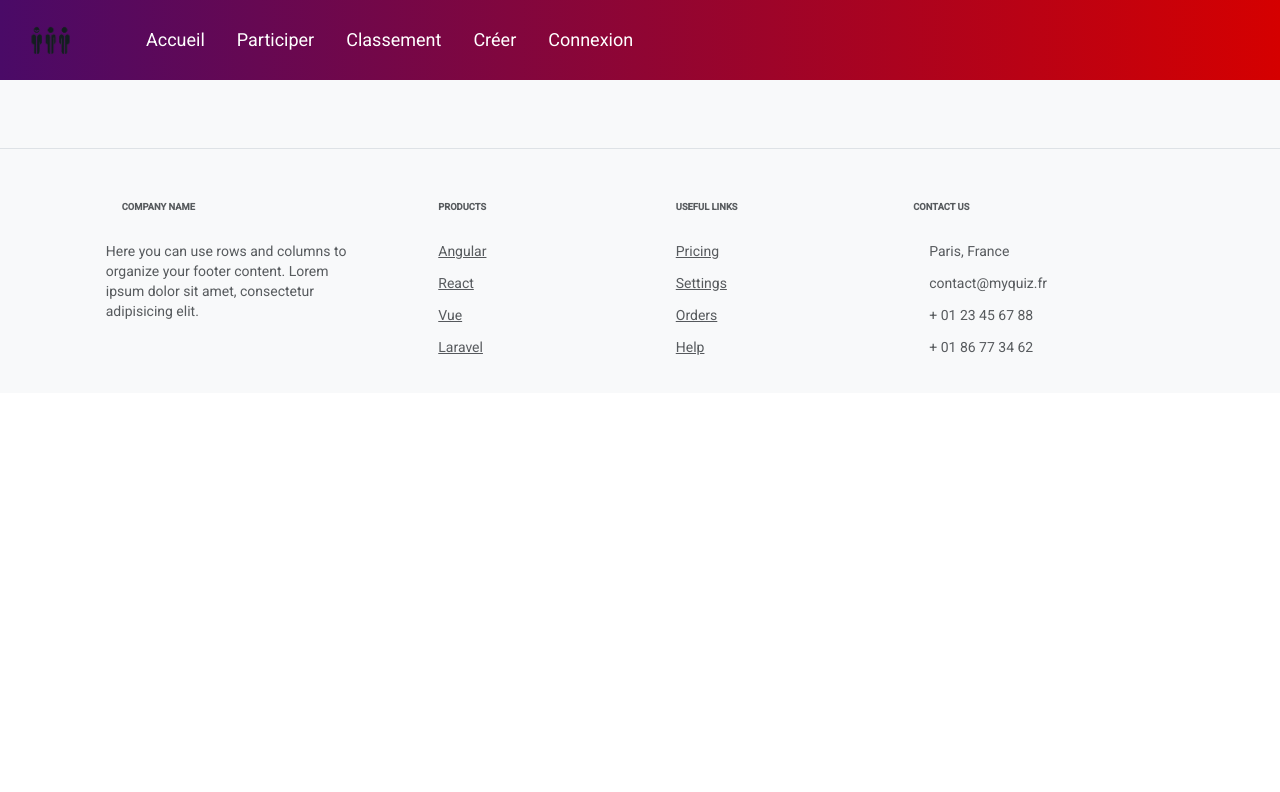
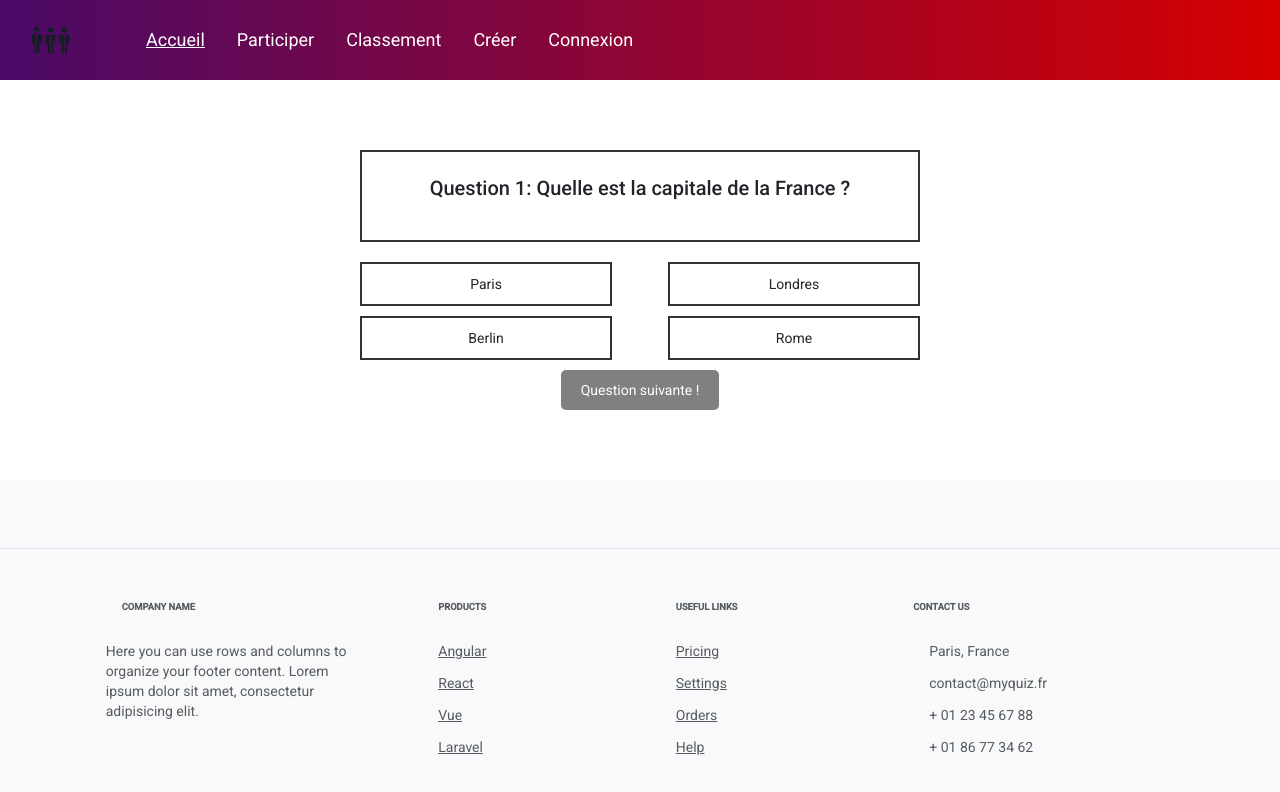
Before and after one commit to Maxime-ECE/FinalProjectWeb, an Angular app in the folder epf-front-skeleton-main/: page /quizz-en-cours in a window 1280 px wide. Before the commit this address led to /. Shown: the top 792 px of the page. Built offline with nearby package versions, Linux system fonts and the light colour scheme.

Commit message:
toutes les updates

```diff
--- a/epf-front-skeleton-main/src/app/app-routing.module.ts
+++ b/epf-front-skeleton-main/src/app/app-routing.module.ts
@@ -17,6 +17,8 @@ import { ConnexionComponent } from "./connexion/connexion.component"
 import { FooterComponent } from "./footer/footer.component"
 import { CreateOwnQuestionsComponent } from './create-own-questions/create-own-questions.component';
 import { CreateWithExistingQuizComponent } from './create-with-existing-quiz/create-with-existing-quiz.component';
+import { QuizzEnCours } from "./quizz-en-cours/quizz-en-cours.component"
+import { Connecté } from "./connecté/connecté.component"
 
 
 const routes: Routes = [
@@ -29,6 +31,8 @@ const routes: Routes = [
   { path: 'footer', component: FooterComponent },
   { path: 'create-own-questions', component: CreateOwnQuestionsComponent },
   { path: 'create-with-existing-quiz', component: CreateWithExistingQuizComponent },
+  { path: 'quizz-en-cours', component: QuizzEnCours},
+  { path: 'connecté', component: Connecté},
 
   {
     path: "students",
--- a/epf-front-skeleton-main/src/app/app.module.ts
+++ b/epf-front-skeleton-main/src/app/app.module.ts
@@ -23,6 +23,8 @@ import { ConnexionComponent } from './connexion/connexion.component';
 import { FooterComponent } from './footer/footer.component';
 import { CreateOwnQuestionsComponent } from './create-own-questions/create-own-questions.component';
 import { CreateWithExistingQuizComponent } from './create-with-existing-quiz/create-with-existing-quiz.component'
+import { QuizzEnCours } from './quizz-en-cours/quizz-en-cours.component';
+import { Connecté } from "./connecté/connecté.component"
 
 @NgModule({
   declarations: [
@@ -41,6 +43,8 @@ import { CreateWithExistingQuizComponent } from './create-with-existing-quiz/cre
     FooterComponent,
     CreateOwnQuestionsComponent,
     CreateWithExistingQuizComponent,
+    QuizzEnCours,
+    Connecté,
   ],
   imports: [
     BrowserModule,
--- a/epf-front-skeleton-main/src/app/card-container/card-container.component.html
+++ b/epf-front-skeleton-main/src/app/card-container/card-container.component.html
@@ -1,5 +1,5 @@
 <div class="card-container">
-  <div class="card">
+  <div class="card" routerLink="/quizz-en-cours">
     <h3 *ngFor="let name of quizz" class="title">{{name.titre}}</h3>
     <div class="bar">
       <div class="emptybar"></div>
@@ -9,7 +9,7 @@
       <img src="assets/logo_quizz.jpg" class="image">
     </div>
   </div>
-  <div class="card">
+  <div class="card" routerLink="/quizz-en-cours">
     <h3 class="title">Card 2</h3>
     <div class="bar">
       <div class="emptybar"></div>
@@ -19,7 +19,7 @@
       <img src="assets/logo_quizz.jpg" class="image">
     </div>
   </div>
-  <div class="card">
+  <div class="card" routerLink="/quizz-en-cours">
     <h3 class="title">Card 3</h3>
     <div class="bar">
       <div class="emptybar"></div>
@@ -29,7 +29,7 @@
       <img src="assets/logo_quizz.jpg" class="image">
     </div>
   </div>
-  <div class="card">
+  <div class="card" routerLink="/quizz-en-cours">
     <h3 class="title">Card 4</h3>
     <div class="bar">
       <div class="emptybar"></div>
--- /dev/null
+++ b/epf-front-skeleton-main/src/app/connecté/connecté.component.html
@@ -0,0 +1,4 @@
+<div class="login-container">
+  <h2>Vous êtes connecté</h2>
+  <p>Bienvenue, {{ username }}</p>
+</div>
--- /dev/null
+++ b/epf-front-skeleton-main/src/app/connecté/connecté.component.scss
@@ -0,0 +1,20 @@
+.login-container {
+  max-width: 400px;
+  margin: auto;
+  padding: 20px;
+  border: 1px solid #ccc;
+  border-radius: 5%;
+  background-color: #f9f9f9;
+  margin-top: 10%;
+}
+
+h2 {
+  text-align: center;
+  color: #007bff;
+}
+
+p {
+  text-align: center;
+  margin-top: 20px;
+  font-size: 18px;
+}
--- /dev/null
+++ b/epf-front-skeleton-main/src/app/connecté/connecté.component.ts
@@ -0,0 +1,20 @@
+import { Component, OnInit } from '@angular/core';
+import { ActivatedRoute } from '@angular/router';
+
+
+@Component({
+  selector: 'epf-connecté',
+  templateUrl: './connecté.component.html',
+  styleUrls: ['./connecté.component.scss']
+})
+export class Connecté implements OnInit {
+  username: string | null = '';
+
+  constructor(private route: ActivatedRoute) { }
+
+  ngOnInit(): void {
+    // Récupérer le nom d'utilisateur de la route
+    this.username = this.route.snapshot.paramMap.get('username');
+  }
+
+}
--- a/epf-front-skeleton-main/src/app/connexion/connexion.component.html
+++ b/epf-front-skeleton-main/src/app/connexion/connexion.component.html
@@ -1,9 +1,9 @@
 <div class="login-container">
   <h2>Connexion</h2>
-  <form>
+  <form (ngSubmit)="login()">
     <div class="form-group">
-      <label for="email">Email:</label>
-      <input type="email" id="email" name="email" [(ngModel)]="email" required>
+      <label for="username">Nom d'utilisateur:</label>
+      <input type="text" id="username" name="username" [(ngModel)]="username" required>
     </div>
     <div class="form-group">
       <label for="password">Mot de passe:</label>
@@ -11,7 +11,4 @@
     </div>
     <button type="submit">Login</button>
   </form>
-  <div class="signup-link">
-    Pas encore de compte? <a routerLink="/signup">Créer un compte</a>
-  </div>
 </div>
--- a/epf-front-skeleton-main/src/app/connexion/connexion.component.scss
+++ b/epf-front-skeleton-main/src/app/connexion/connexion.component.scss
@@ -1,29 +1,29 @@
-@use "src/theme";
-
 .login-container {
   max-width: 400px;
   margin: auto;
   padding: 20px;
   border: 1px solid #ccc;
-  border-radius: 5%;
+  border-radius: 5px;
   background-color: #f9f9f9;
-  margin-top: 10%;
 }
+
 h2 {
   text-align: center;
+  margin-bottom: 20px;
 }
+
 .form-group {
   margin-bottom: 20px;
-
 }
 
 .form-group label {
   display: block;
   font-weight: bold;
+  margin-bottom: 5px;
 }
 
 .form-group input {
-  width: 100%;
+  width: calc(100% - 22px); /* Prend en compte la largeur de la bordure */
   padding: 10px;
   border-radius: 3px;
   border: 1px solid #ccc;
@@ -34,7 +34,7 @@ button[type="submit"] {
   padding: 10px;
   border: none;
   border-radius: 3px;
-  background: linear-gradient(to right, theme.$common-purple, theme.$common-red);
+  background: linear-gradient(to right, #007bff, #dc3545);
   color: #fff;
   cursor: pointer;
 }
--- a/epf-front-skeleton-main/src/app/connexion/connexion.component.ts
+++ b/epf-front-skeleton-main/src/app/connexion/connexion.component.ts
@@ -1,17 +1,20 @@
-import { Component, OnInit} from '@angular/core';
+import { Router } from '@angular/router';
+import { Component } from '@angular/core';
 
 @Component({
-  selector: 'epf-connexion',
+  selector: 'app-connexion',
   templateUrl: './connexion.component.html',
   styleUrls: ['./connexion.component.scss']
 })
-export class ConnexionComponent implements OnInit {
-  email: any;
-  password: any;
+export class ConnexionComponent {
+  username: string = '';
+  password: string = '';
 
-  constructor() { }
+  constructor(private router: Router) {}
 
-  ngOnInit(): void {
+  login() {
+    // Vérifiez les informations d'identification ici
+    // Si les informations sont correctes, redirigez vers la page connectée
+    this.router.navigate(['../connecté', { username: this.username }]);
   }
-
 }
--- /dev/null
+++ b/epf-front-skeleton-main/src/app/quizz-en-cours/quizz-en-cours.component.html
@@ -0,0 +1,12 @@
+<div class="quiz-container">
+  <div class="question-box">
+    <h2 id="question">Question 1: Quelle est la capitale de la France ?</h2>
+  </div>
+  <div class="options">
+    <div class="option" (click)="selectAnswer('Paris')" [class.selected]="selectedOption === 'Paris'">Paris</div>
+    <div class="option" (click)="selectAnswer('Londres')" [class.selected]="selectedOption === 'Londres'">Londres</div>
+    <div class="option" (click)="selectAnswer('Berlin')" [class.selected]="selectedOption === 'Berlin'">Berlin</div>
+    <div class="option" (click)="selectAnswer('Rome')" [class.selected]="selectedOption === 'Rome'">Rome</div>
+  </div>
+  <button (click)="checkAnswer(); nextQuestion()">Question suivante !</button>
+</div>
--- /dev/null
+++ b/epf-front-skeleton-main/src/app/quizz-en-cours/quizz-en-cours.component.scss
@@ -0,0 +1,45 @@
+.quiz-container {
+  max-width: 600px;
+  margin: 50px auto;
+  padding: 20px;
+  text-align: center;
+}
+
+.question-box {
+  border: 2px solid #333;
+  padding: 20px;
+  margin-bottom: 20px;
+}
+
+.options {
+  display: flex;
+  flex-wrap: wrap;
+  justify-content: space-between;
+}
+
+.option {
+  width: 45%;
+  border: 2px solid #333;
+  padding: 10px;
+  margin-bottom: 10px;
+  cursor: pointer;
+}
+
+.selected {
+  background-color: #007bff;
+  color: #fff;
+}
+
+button {
+  padding: 10px 20px;
+  background-color: grey;
+  color: #fff;
+  border: none;
+  border-radius: 5px;
+  cursor: pointer;
+  transition: background-color 0.3s ease;
+}
+
+button:hover {
+  background-color: red;
+}
--- /dev/null
+++ b/epf-front-skeleton-main/src/app/quizz-en-cours/quizz-en-cours.component.ts
@@ -0,0 +1,33 @@
+import { Component, OnInit } from '@angular/core';
+import { Router } from '@angular/router';
+
+
+@Component({
+  selector: 'epf-quizz-en-cours',
+  templateUrl: './quizz-en-cours.component.html',
+  styleUrls: ['./quizz-en-cours.component.scss']
+})
+export class QuizzEnCours implements OnInit {
+  selectedOption: string = '';
+
+  constructor(private router: Router) { }
+
+  ngOnInit(): void {
+  }
+
+  selectAnswer(option: string) {
+    this.selectedOption = option;
+  }
+
+  checkAnswer() {
+    if (this.selectedOption === 'Paris') {
+      alert('Bonne réponse !');
+    } else {
+      alert('Mauvaise réponse. Veuillez réessayer.');
+    }
+  }
+
+  nextQuestion() {
+    this.router.navigate(['../']);
+  }
+}
```
Also changed, not shown: 1 other file (tests, documents, lock files or other folders).
